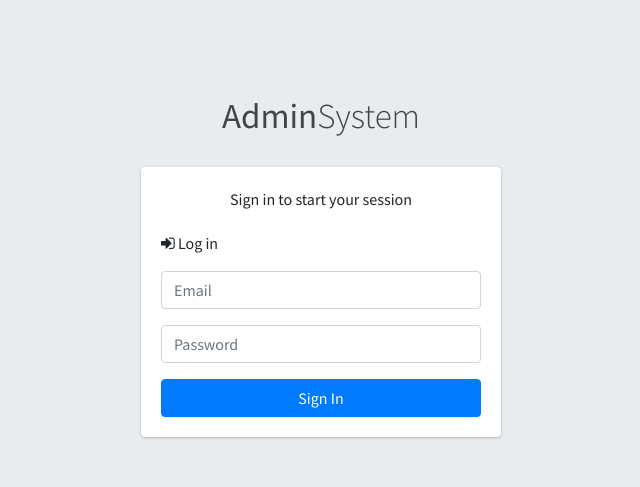
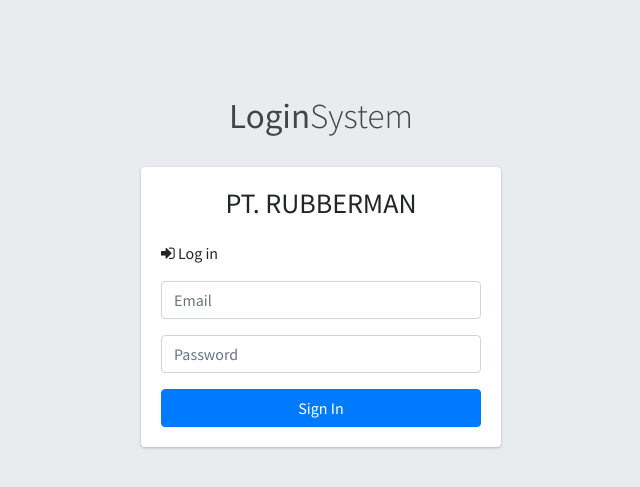
Before and after one commit to nuridincs/inventory-safety-stock, a CodeIgniter app: page /database/ in a window 1280 px wide. Shown: the top 487 px of the page, without its empty margins (319-959 px from the left). Run offline with CodeIgniter, Linux system fonts and the light colour scheme; some libraries are stand-ins or nearby versions.

Commit message:
update wording login

```diff
--- a/application/views/login.php
+++ b/application/views/login.php
@@ -3,7 +3,7 @@
 <head>
   <meta charset="utf-8">
   <meta http-equiv="X-UA-Compatible" content="IE=edge">
-  <title>Log in System</title>
+  <title>Log in System PT. RUBBERMAN</title>
   <!-- Tell the browser to be responsive to screen width -->
   <meta name="viewport" content="width=device-width, initial-scale=1">
 
@@ -21,12 +21,12 @@
 <body class="hold-transition login-page">
 <div class="login-box">
   <div class="login-logo">
-    <a href="#"><b>Admin</b>System</a>
+    <a href="#"><b>Login</b>System</a>
   </div>
   <!-- /.login-logo -->
   <div class="card">
     <div class="card-body login-card-body">
-      <p class="login-box-msg">Sign in to start your session</p>
+      <h3 class="login-box-msg">PT. RUBBERMAN</h3>
 
       <?php if($this->session->flashdata('msg')){ ?>
         <div class="alert alert-danger alert-dismissible">
```
